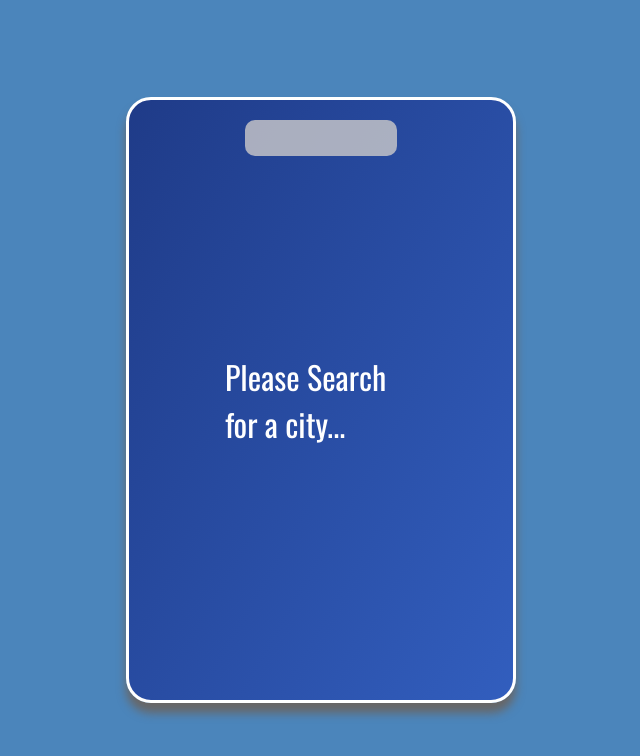
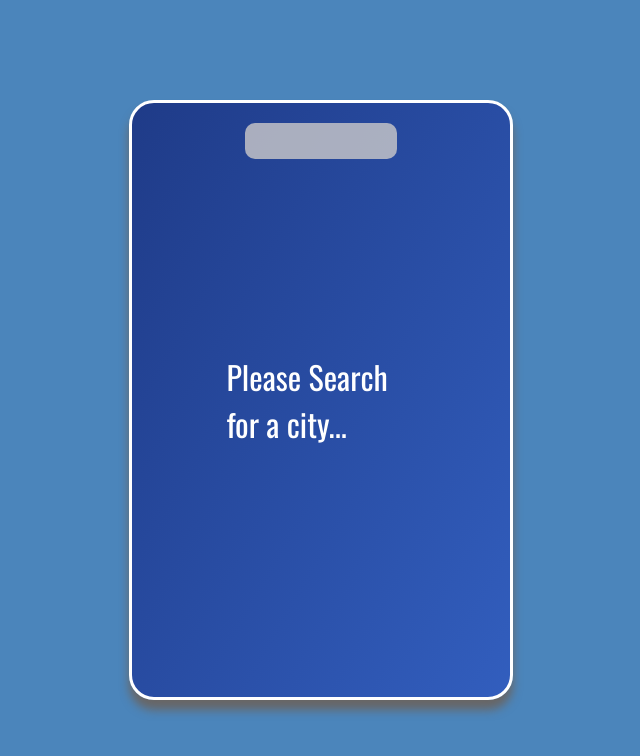
Before and after one commit to Deadmemesarelit/weather-app, a website: page index.html in a window 1280 px wide. Shown: the whole page, without its empty margins (319-959 px from the left). Drawn offline with nearby package versions, Linux system fonts and the light colour scheme.

Commit message:
Update style.css

```diff
--- a/style.css
+++ b/style.css
@@ -1,4 +1,17 @@
 @import url('https://fonts.googleapis.com/css2?family=Bebas+Neue&family=Oswald:wght@200..700&display=swap');
+
+
+html {
+    height: 100%;
+    margin: 0;
+    padding: 0;
+    font-size: 16px;
+}
+
+* {
+    box-sizing: border-box;
+}
+
 *{
     font-family: "Oswald";
     color: white;
```
